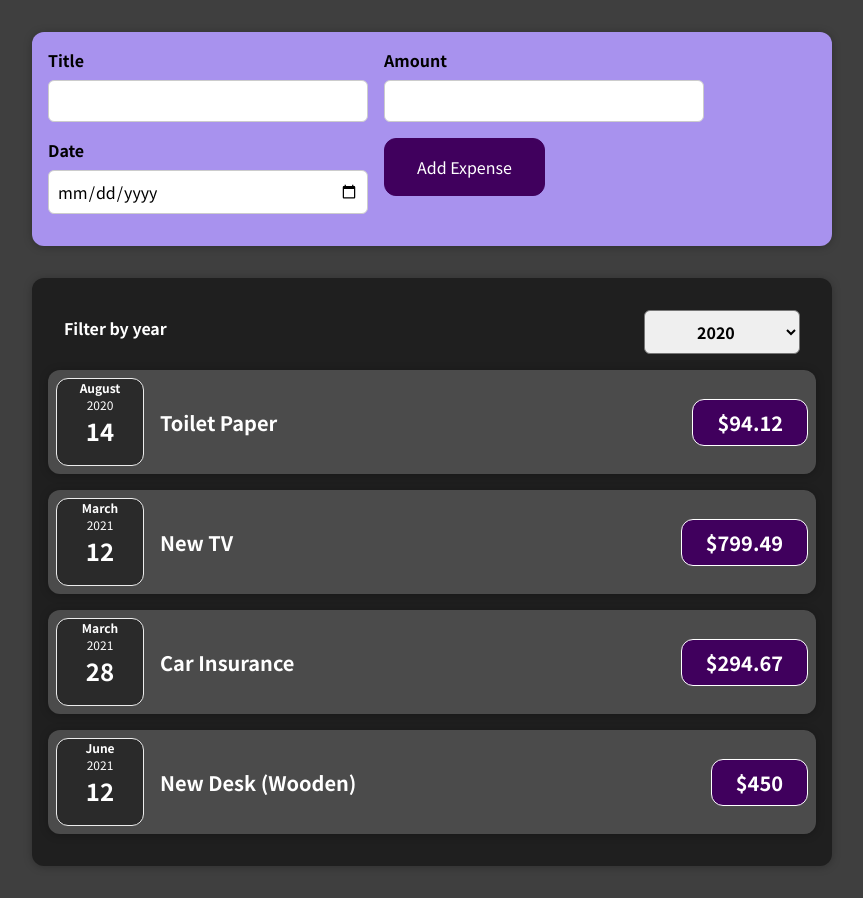
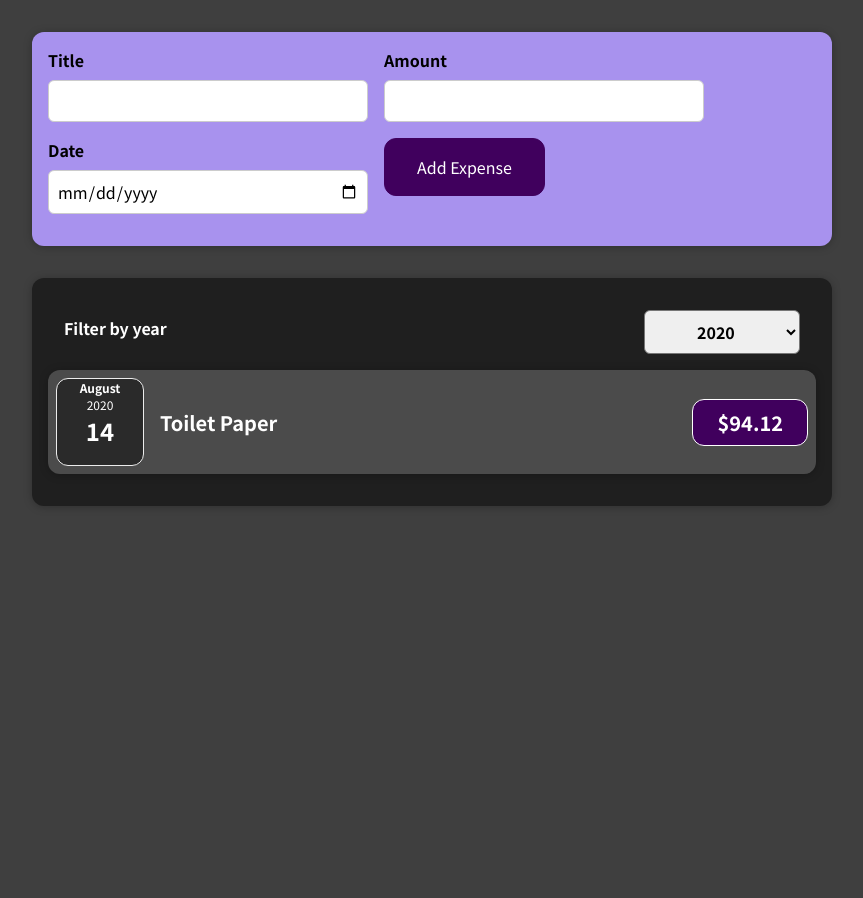
Before and after one commit to yanivbendavid/ReactProject, a React (Create React App) app: page / in a window 1280 px wide. Shown: the whole page, without its empty margins (208-1071 px from the left). After the commit the page ends 800 px from the top, so only its background shows below. Built offline with nearby package versions, Linux system fonts and the light colour scheme.

Commit message:
Added filtered list state

```diff
--- a/src/components/Expenses/Expenses.js
+++ b/src/components/Expenses/Expenses.js
@@ -11,13 +11,17 @@ const Expenses = (props) => {
     setFilteredYear(selectedYear);
   };
 
+  const filteredExpenses = props.items.filter(
+    (i) => i.date.getFullYear() === parseInt(filteredYear)
+  );
+
   return (
     <Card className="expenses">
       <ExpensesFilter
         selected={filteredYear}
         onChangeFilter={filterChangedHandler}
       />
-      {props.items.map((item, index) => (
+      {filteredExpenses.map((item, index) => (
         <ExpenseItem
           title={item.title}
           amount={item.amount}
```
